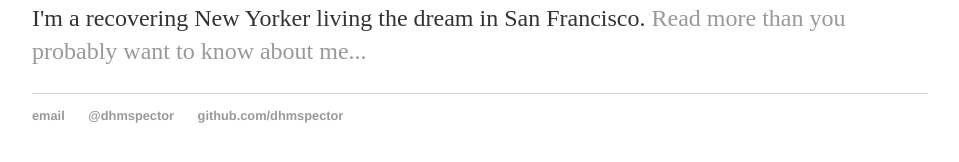
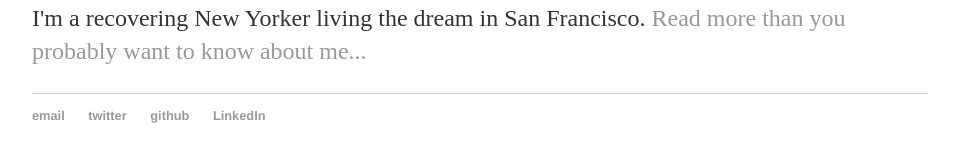
Before and after one commit to dhmspector/dhmspector.github.io, a Jekyll site: the page built from index.html, in a window 1280 px wide. Shown: the part 675-837 px from the top of the page, without its empty margins (160-1119 px from the left). Built offline with Jekyll 4.4.1, drawn with Linux system fonts in a browser that asks for light colours.

Commit message:
updated common footer

```diff
--- a/_layouts/default.html
+++ b/_layouts/default.html
@@ -26,8 +26,9 @@
   <footer>
    <ul>
    <li><a href="mailto:spector@zeitgeist.com">email</a></li>
-   <li><a href="https://twitter.com/dhmspector">@dhmspector</a></li>
-   <li><a href="https://github.com/dhmspector">github.com/dhmspector</a></li>
+   <li><a href="https://twitter.com/dhmspector">twitter</a></li>
+   <li><a href="https://github.com/dhmspector">github</a></li>
+   <li><a href="https://www.linkedin.com/in/davidhmspector">LinkedIn</a></li>
    </ul>
   </footer>
   </body>
```
